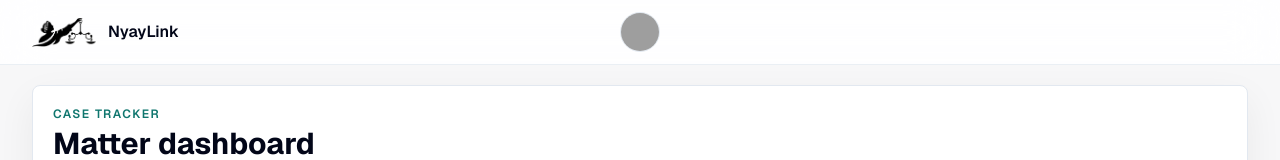
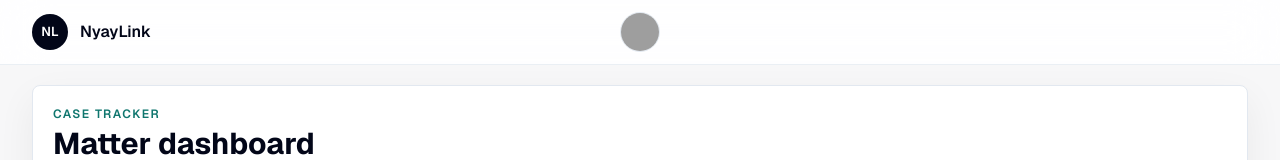
Before and after one commit to farzeenilyaszargar/Caseway, a Next.js app: page /cases in a window 1280 px wide. Shown: the top 160 px of the page. Built offline with nearby package versions, Linux system fonts and the light colour scheme; grey boxes are pictures that could not be loaded.

Commit message:
Simplify NyayLink logo mark

```diff
--- a/app/components/AppShell.tsx
+++ b/app/components/AppShell.tsx
@@ -54,12 +54,13 @@ export function AppShell({ children, headerAction }: Readonly<{ children: ReactN
     <main className="app-canvas flex h-screen flex-col overflow-hidden text-slate-950">
       <header className="z-20 shrink-0 border-b border-slate-200/70 bg-white/88 backdrop-blur-xl">
         <div className="mx-auto grid max-w-7xl grid-cols-[1fr_auto] items-center gap-3 px-4 py-3 sm:grid-cols-[1fr_auto_1fr] sm:px-6 lg:px-8">
-          <Link className="justify-self-start flex items-center gap-3" href="/">
+          <Link className="flex items-center gap-3 justify-self-start" href="/">
             <span
               aria-hidden="true"
-              className="h-9 w-16 shrink-0 bg-contain bg-center bg-no-repeat"
-              style={{ backgroundImage: "url('/nyaylink-logo.png')" }}
-            />
+              className="grid h-9 w-9 shrink-0 place-items-center rounded-full bg-slate-950 text-[13px] font-semibold tracking-normal text-white"
+            >
+              NL
+            </span>
             <p className="text-base font-semibold leading-tight tracking-normal text-slate-950">NyayLink</p>
           </Link>
           {headerAction ? (
```
Also changed, not shown: public/nyaylink-logo.png (deleted).
